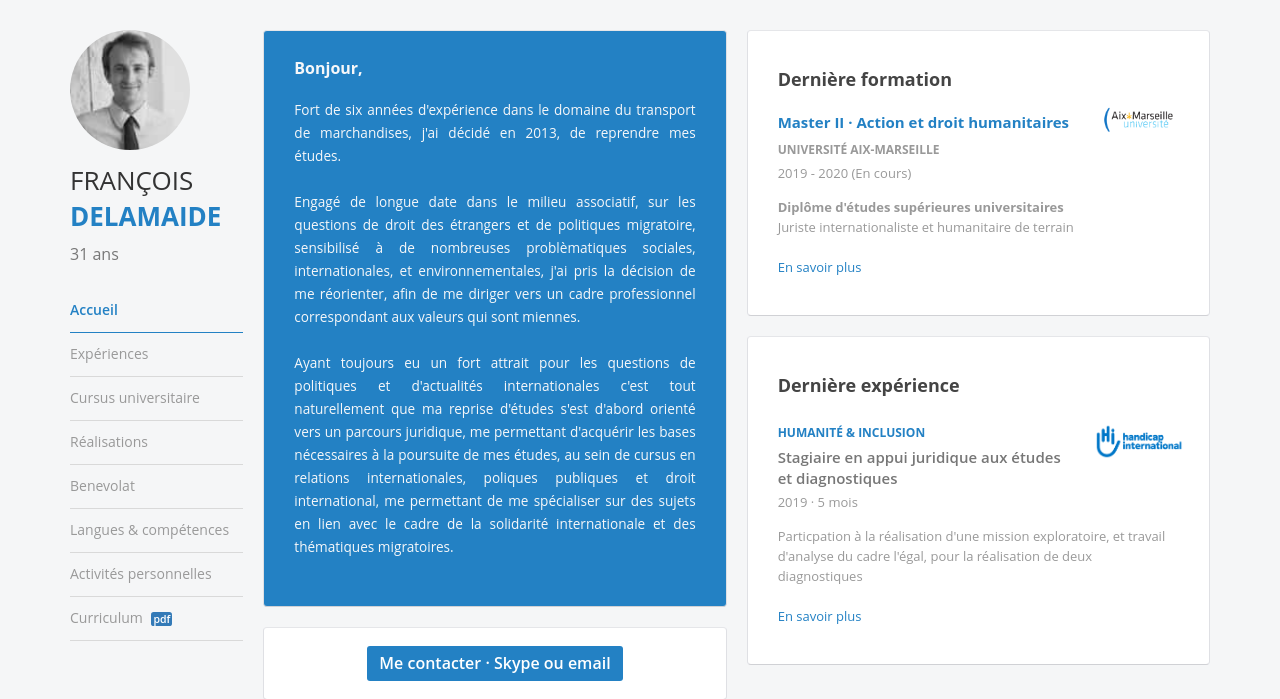
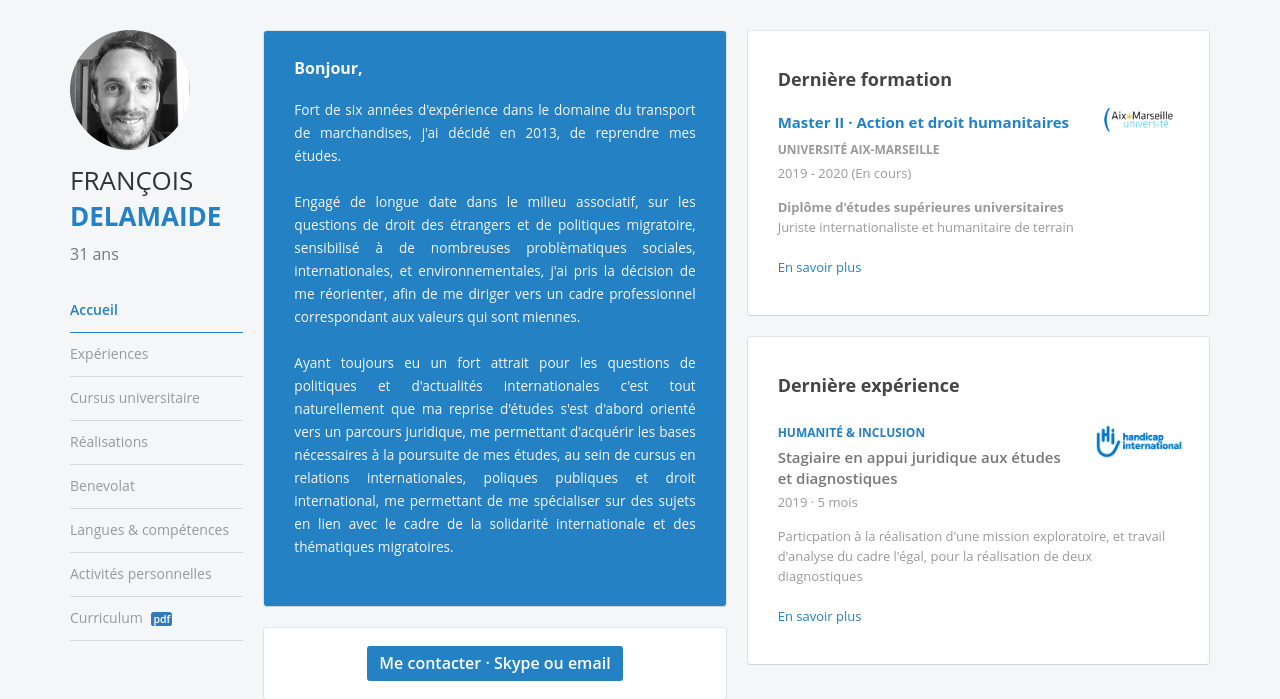
Before and after one commit to aliceout/Work-resume, a PHP site: page /index.php in a window 1280 px wide. Shown: the top 699 px of the page. Run offline with PHP 8.4, Linux system fonts and the light colour scheme; some libraries are stand-ins or nearby versions.

Commit message:
Changement de photo

```diff
--- a/sidebar.php
+++ b/sidebar.php
@@ -4,7 +4,7 @@
         <header>
 
             <figure>
-                <img src="assets/images/my-photo.png" class="circle middle" alt="" height="135px;">
+                <img src="assets/images/my-photo2.png" class="circle middle" alt="" height="135px;">
             </figure>
 
             <h1>FRANÇOIS <span class="color">DELAMAIDE</span><small>31 ans<br></small></h1>
```
Also changed, not shown: assets/images/my-photo2.png, 3 other files.
